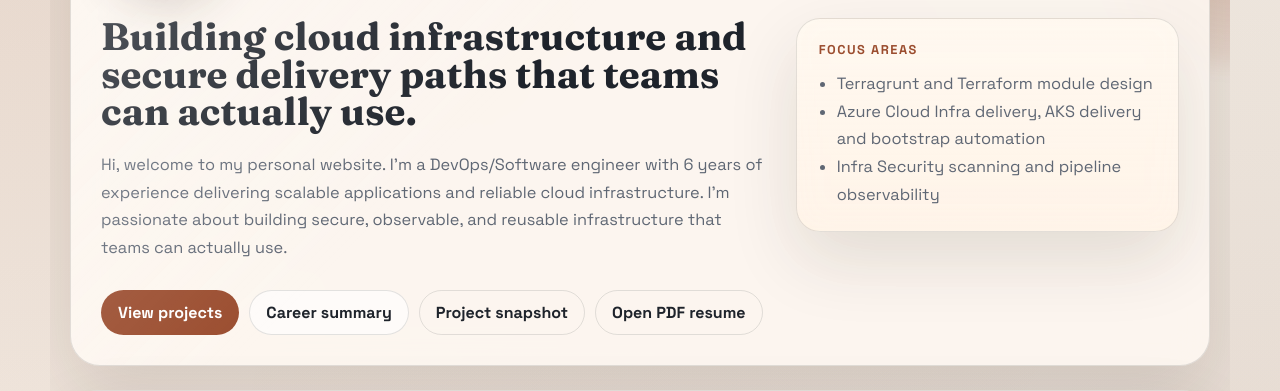
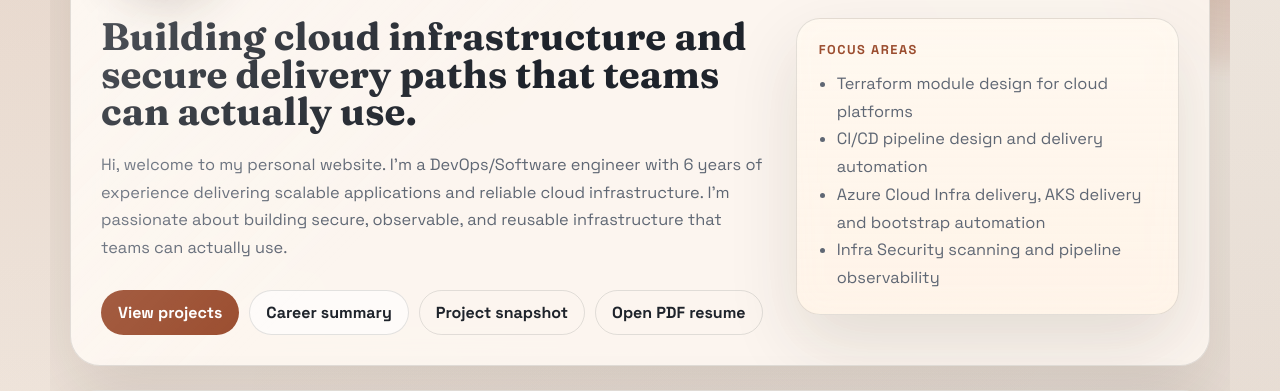
Before and after one commit to chloe-teo/chloe-teo.github.io, a plain HTML site: page index.html in a window 1280 px wide. Shown: the part 213-604 px from the top of the page. Drawn offline with Linux system fonts and the light colour scheme; no server answers.

Commit message:
updated desc

```diff
--- a/index.html
+++ b/index.html
@@ -40,7 +40,8 @@
         <aside class="profile-card">
           <div class="profile-kicker">Focus areas</div>
           <ul class="focus-list">
-            <li>Terragrunt and Terraform module design</li>
+            <li>Terraform module design for cloud platforms</li>
+            <li>CI/CD pipeline design and delivery automation</li>
             <li>Azure Cloud Infra delivery, AKS delivery and bootstrap automation</li>
             <li>Infra Security scanning and pipeline observability</li>
           </ul>
```
Also changed, not shown: 1 other file.
